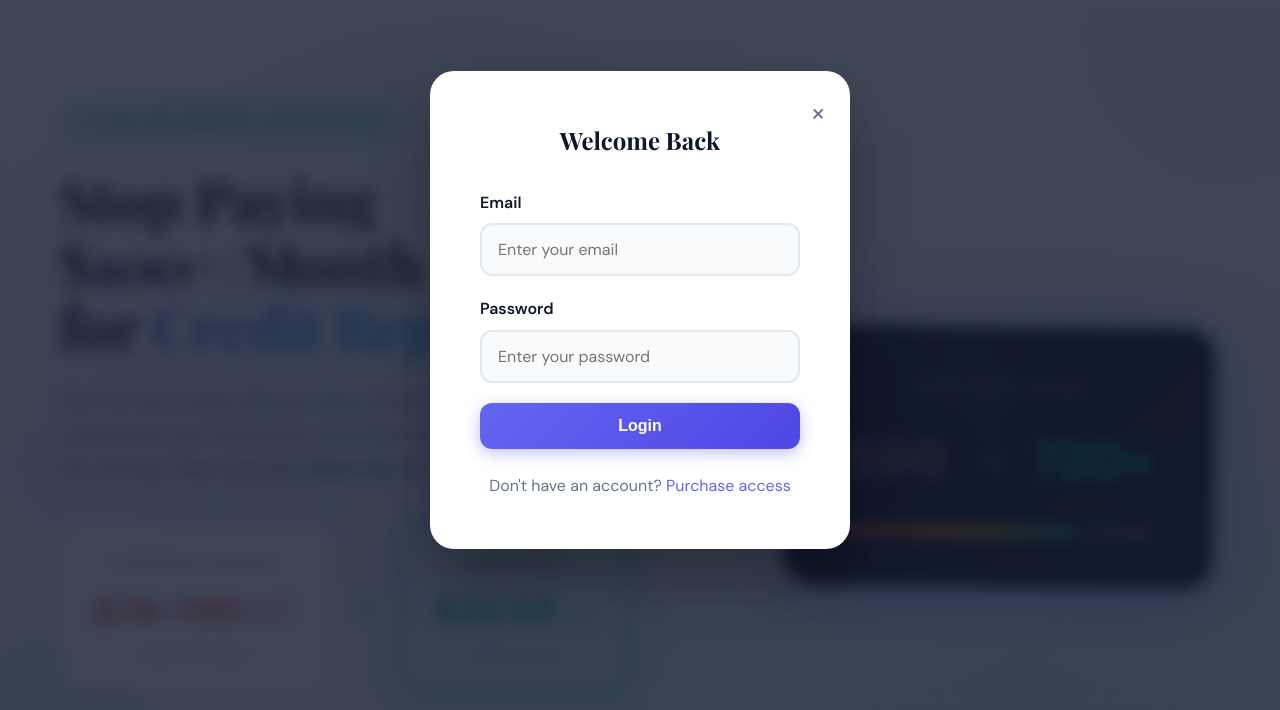
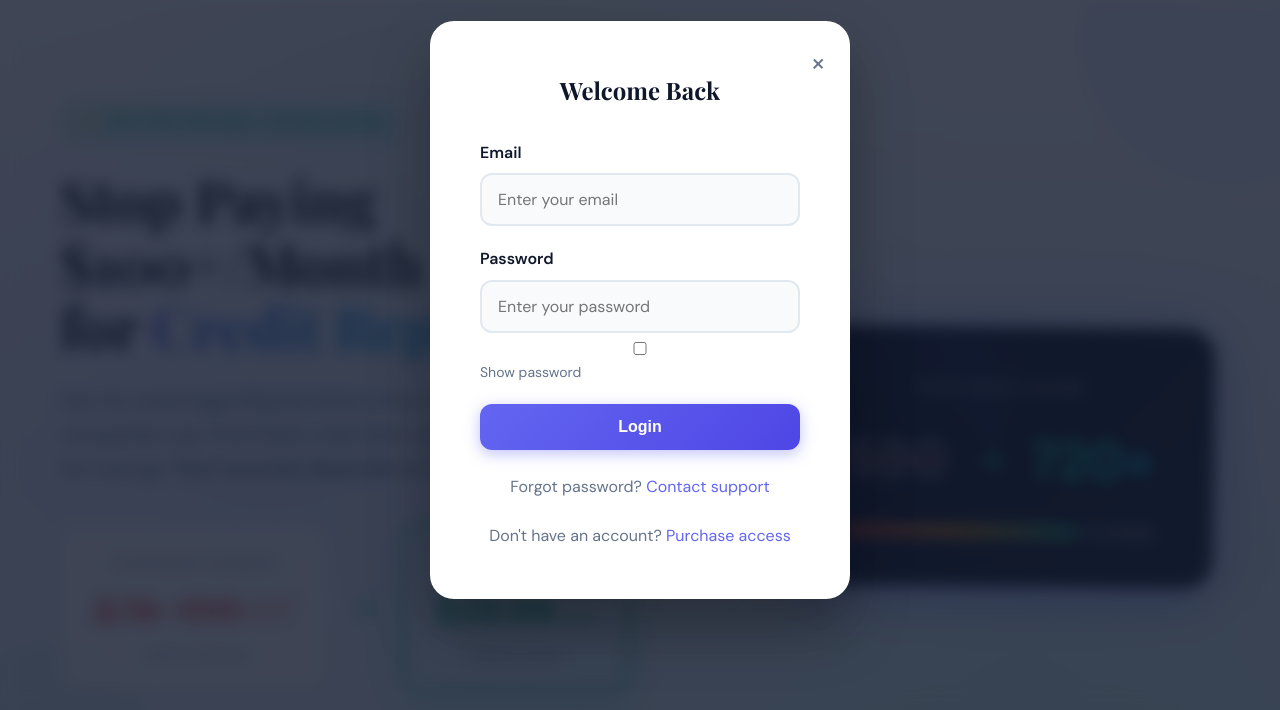
Before and after one commit to s7h2sft8bs-del/Credit-Clear-DIY, a website: page public/index.html in a window 1280 px wide. Both pictures are taken after a click on the button "Login". Shown: the part 90-800 px from the top of the page. Drawn offline with nearby package versions, Linux system fonts and the light colour scheme.

Commit message:
Update index.html

```diff
--- a/public/index.html
+++ b/public/index.html
@@ -329,9 +329,13 @@
                 <div class="form-group">
                     <label for="login-password">Password</label>
                     <input type="password" id="login-password" required placeholder="Enter your password">
+                    <label style="font-weight:400;font-size:14px;margin-top:6px;cursor:pointer;color:#64748B;">
+                        <input type="checkbox" onchange="document.getElementById('login-password').type = this.checked ? 'text' : 'password'"> Show password
+                    </label>
                 </div>
                 <button type="submit" class="btn btn-primary" style="width:100%">Login</button>
             </form>
+            <p class="modal-footer-text">Forgot password? <a href="mailto:support@smdigitalsolutions.com">Contact support</a></p>
             <p class="modal-footer-text">Don't have an account? <a href="#" onclick="goToCheckout()">Purchase access</a></p>
         </div>
     </div>
```
